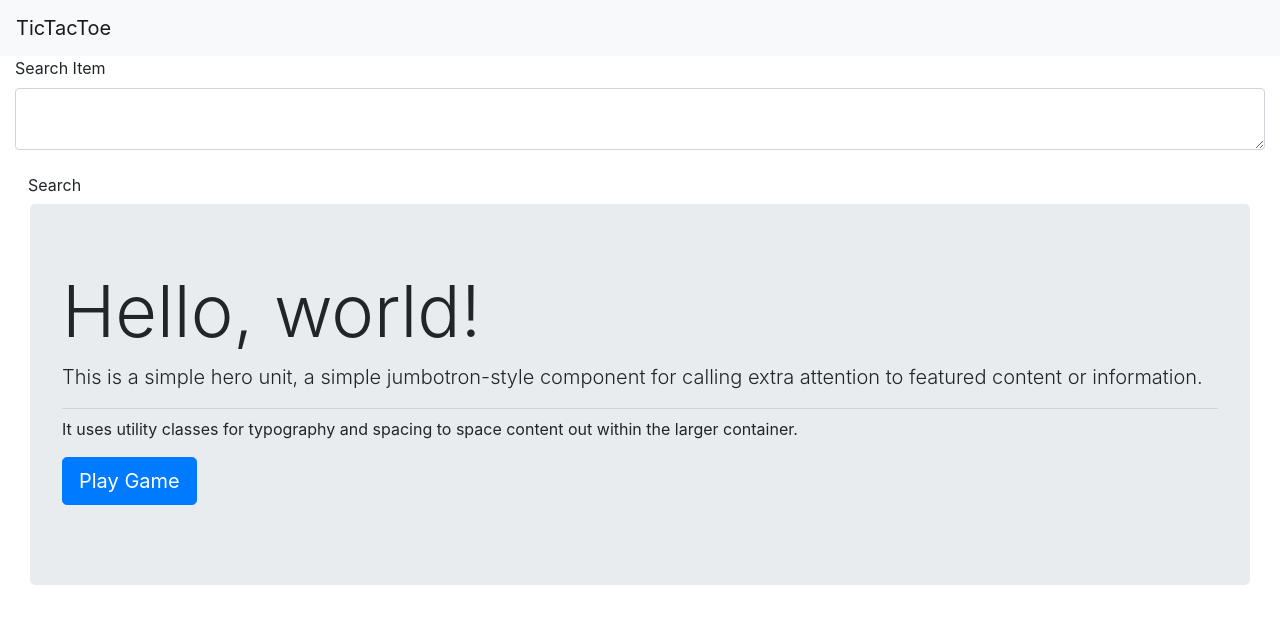
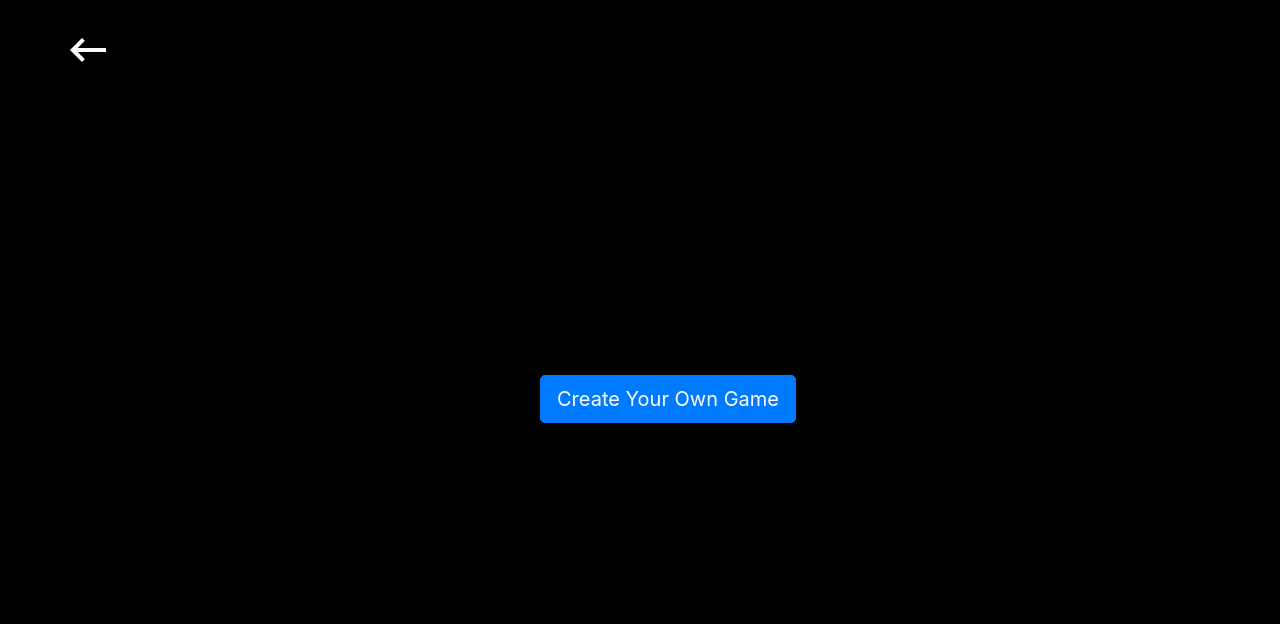
Before and after one commit to GrishonNganga/TicTacToe, a Flask app: template app/templates/index.html in a window 1280 px wide. Shown: the top 624 px of the page. Run offline with Flask 2, Linux system fonts and the light colour scheme; the template is opened without the code that fills it: values that come from a table or form of the project are taken from there, most other values are stand-ins (such as "Sample title", 1, 10 or a date in 2020); some libraries are stand-ins or nearby versions.

Commit message:
Revamp UI

```diff
--- a/app/main/views.py
+++ b/app/main/views.py
@@ -23,7 +23,6 @@ def index():
 @main.route('/search/<search_song>')
 def tafuta(search_song):
     form = SearchSong()
-    search_song = form.search_item.data
     song_name = search(search_song)
 
     print(song_name)
--- a/app/static/css/styles.css
+++ b/app/static/css/styles.css
@@ -1,20 +1,24 @@
 /*------Game styling------*/
+*{
+    background-color: black;
+}
+
 .main-game {
     height: 100%;
     width: 100vw;
     max-height: 100%;
     max-width: 100vw;
     overflow-y: hidden !important;
-    margin: 10px;
+
 }
 
 .game {
     display: flex;
     flex-direction: column;
     justify-content: center;
-    border: 2px solid #00000050;
+    /* border: 2px solid #00000050; */
     border-radius: 15px;
-    box-shadow: 0px 10px 19px 5px rgba(0,0,0,0.75);
+    /* box-shadow: 0px 10px 19px 5px rgba(0,0,0,0.75); */
 
     margin: 30px;
 
@@ -24,10 +28,12 @@
     margin: 0 auto;
     top: 50%;
     left: 50%;
-    width: 60%;
-    height: 80%;
+    /* width: 60%;
+    height: 80%; */
     /*transform: translate(-50%, -50%);*/
     z-index: 123;
+    margin-top: 5%;
+
 }
 
 .game-area {
@@ -38,13 +44,13 @@
     max-width: 300px;
     max-height: 300px;
     margin: 20px auto;
-    border: 1px solid #00000050;
-    border-radius: 25px;
+
+
 }
 
 .game-btn {
-    background: blue !important;
-    border: 1px solid red !important;
+    background: #3b79ff !important;
+    border: 1px solid #3b79ff !important;
     border-radius: 15px;
     margin: 2px;
     transition: all 0.5s;
@@ -52,14 +58,48 @@
     width: 100px;
     height: 100px;
 }
+.create-game{
+    margin-left: 42%;
+    margin-top: 30%;
+}
 
-.game-btn:hover {
+.game-btn:hover, .create-game:hover {
     transform: scale(1.1);
-    background: #34e1ff !important;
+    background: #ff8d3b !important;
+}
+.back a:hover{
+    color: #ff8d3b;
+}
+.share-link{
+    color: #3b79ff;
+    background-color: white;
+    margin-left: 33%;
+    width: 35%;
+    margin-top: 5%;
+    font-size: 20px;
+    text-align: center;
+    border-radius: 10px;
+    z-index: 20;
+    padding-top: 15px;
+    padding-bottom: 15px;
+
+}
+
+.back{
+    font-size: 48px;
+    color: white;
+    margin-left: 5%;
+    margin-top: 2%;
+    position: fixed;
+}
+
+.back a{
+    color: white;
 }
 
 .player-area {
-    width: 90%;
     margin: 20px auto;
     height: 200px;
+    margin-left: 41%;
+    margin-top: 10%;
 }
--- a/app/templates/base.html
+++ b/app/templates/base.html
@@ -8,6 +8,7 @@
     <link rel="stylesheet" href="https://stackpath.bootstrapcdn.com/bootstrap/4.5.0/css/bootstrap.min.css"
         integrity="sha384-9aIt2nRpC12Uk9gS9baDl411NQApFmC26EwAOH8WgZl5MYYxFfc+NcPb1dKGj7Sk" crossorigin="anonymous">
 
+        <link href="https://fonts.googleapis.com/icon?family=Material+Icons" rel="stylesheet">
     <!-- JS, Popper.js, and jQuery -->
     <script src="https://code.jquery.com/jquery-3.5.1.slim.min.js"
         integrity="sha384-DfXdz2htPH0lsSSs5nCTpuj/zy4C+OGpamoFVy38MVBnE+IbbVYUew+OrCXaRkfj" crossorigin="anonymous">
--- a/app/templates/index.html
+++ b/app/templates/index.html
@@ -2,23 +2,16 @@
 <!-- content -->
 {% block content %}
 <div class="container-fluid">
-    {{wtf.quick_form(form)}} {% for item in song_name %}
+    <!-- {{wtf.quick_form(form)}}
+    {% for item in song_name %}
     <div data-video='{{item}}' data-autoplay="0" data-loop="1" id="youtube-audio">
 
-    <div class="container-fluid">
-        <div class="jumbotron">
-            <h1 class="display-3">Hello, world!</h1>
-            <p class="lead">This is a simple hero unit, a simple jumbotron-style component for
-                            calling extra attention to featured content or information.</p>
-            <hr class="my-2">
-            <p>It uses utility classes for typography and
-            spacing to space content out within the larger container.</p>
-            <p class="lead">
-            <a class="btn btn-primary btn-lg" href="{{ url_for('main.game') }}" role="button">Play Game</a>
-            </p>
-        </div>
-    </div>
-    {% endfor %}
+
+    {% endfor %} -->
+
+    <a class="btn btn-primary btn-lg create-game" href="{{ url_for('main.game') }}" role="button">Create Your Own Game</a>
+
+
     <script src="https://www.youtube.com/iframe_api"></script>
     <script src="https://cdn.rawgit.com/labnol/files/master/yt.js"></script>
 
--- a/app/templates/navbar.html
+++ b/app/templates/navbar.html
@@ -1,5 +1,9 @@
 <div class="header">
-    <nav class="navbar navbar-light bg-light">
+    <!-- <nav class="navbar navbar-light bg-light">
         <a class="navbar-brand" href="/">TicTacToe</a>
-      </nav>
+      </nav> -->
+
+      <span style="font-size:48px;" class="material-icons back"><a href="/"> keyboard_backspace</a></span>
+
+
 </div>
--- a/requirements.txt
+++ b/requirements.txt
@@ -1,5 +1,7 @@
 alembic==1.4.2
 blinker==1.4
+certifi==2020.6.20
+chardet==3.0.4
 click==7.1.2
 dnspython==1.16.0
 dominate==2.5.1
@@ -23,8 +25,10 @@ MarkupSafe==1.1.1
 psycopg2==2.8.5
 python-dateutil==2.8.1
 python-editor==1.0.4
+requests==2.24.0
 six==1.15.0
 SQLAlchemy==1.3.18
+urllib3==1.25.10
 visitor==0.1.3
 Werkzeug==1.0.1
 WTForms==2.3.1
```
Also changed, not shown: app/templates/game.html (+18 -12 lines), 1 other file.
